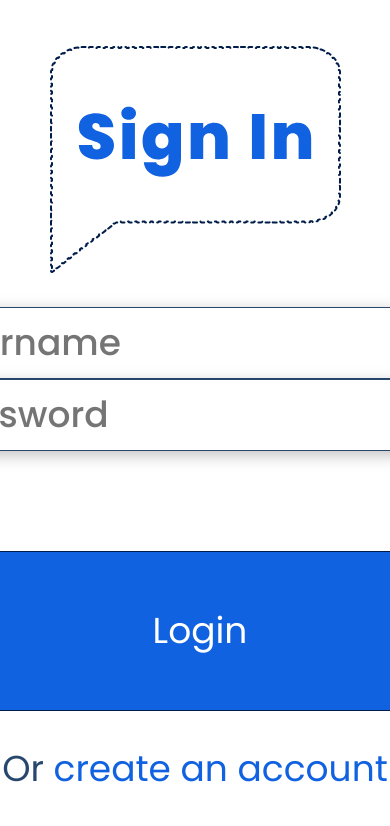
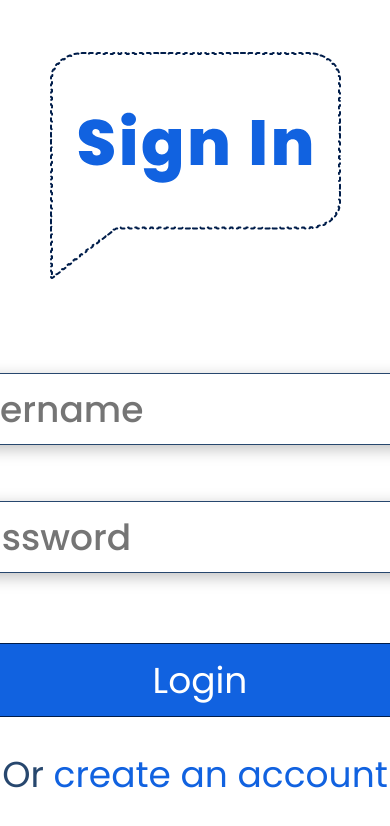
Before and after one commit to Kachielite/chat-app-frontend, a React (Create React App) app: page /sign-in in a window 390 px wide. Shown: the top 826 px of the page. Built offline with nearby package versions, Linux system fonts and the light colour scheme.

Commit message:
made sign in page responsive

```diff
--- a/src/common/css/component/button.css
+++ b/src/common/css/component/button.css
@@ -1,7 +1,6 @@
 button {
     font-family: 'Poppins Regular';
     height: 72px;
-    width: 610px;
     font-size: 36px;
     border-radius: 65px;
     padding: 11px 171px;
--- a/src/common/css/component/input.css
+++ b/src/common/css/component/input.css
@@ -14,10 +14,10 @@ input {
     outline: none;
 }
 
-
-/* @media only screen and (min-device-width: 320px) and (max-device-width: 480px) {
+@media only screen and (min-device-width: 320px) and (max-device-width: 480px) {
     input {
-        height: 72px;
+        height: 56px;
         width: 332px;
+        font-size: 20px;
     }
-} */
+}
--- a/src/common/css/pages/home.css
+++ b/src/common/css/pages/home.css
@@ -20,7 +20,7 @@
     flex-direction: column;
 }
 
-.logoContainer {
+.homeContainer.logoContainer {
     height: 283px;
     width: 314px;
 }
--- a/src/common/css/pages/signin.css
+++ b/src/common/css/pages/signin.css
@@ -11,14 +11,14 @@
 }
 
 .signInContainer {
-    height: 750px;
+    height: 100vh;
     width: 650px;
-    margin-top: 40px;
+    margin-top: 53px;
     flex-direction: column;
-    justify-content: space-between;
+    justify-content: space-around;
 }
 
-.logoContainer {
+.signInContainer .logoContainer {
     display: flex;
     justify-content: center;
     align-items: flex-start;
@@ -33,13 +33,18 @@
 }
 
 .signInContainer .form_input {
-    height: 225px;
-    width: 650px;
+    height: 200px;
+    width: 600px;
     display: flex;
     justify-content: space-between;
     align-items: center;
     flex-direction: column;
-    margin-bottom: 100px;
+    margin-bottom: 70px;
+}
+
+.signInContainer .button {
+    height: 74px;
+    width: 550px;
 }
 
 span {
@@ -49,3 +54,22 @@ span {
 a {
     text-decoration: none;
 }
+
+@media only screen and (min-device-width: 320px) and (max-device-width: 480px) {
+    .signInContainer {
+        height: 100vh;
+        width: 100vw;
+        margin-top: 3px;
+        justify-content: space-around;
+    }
+    .signInContainer .form_input {
+        height: 162px;
+        width: 332px;
+        margin-top: 10px;
+        margin-bottom: 100px;
+    }
+    .signInContainer .button {
+        height: 70px;
+        width: 332px;
+    }
+}
--- a/src/pages/SignIn.js
+++ b/src/pages/SignIn.js
@@ -16,8 +16,11 @@ const SignIn = () => {
             <Input type="text" name="username" placeholder="Username" />
             <Input type="password" name="password" placeholder="Password" />
           </div>
-          <Button title="Login" type="primary" width="650px" />
-          <p style={{marginTop: '30px'}}>
+          <div className="button">
+            <Button title="Login" type="primary" width="6000px" />
+          </div>
+
+          <p style={{ marginTop: "30px" }}>
             Or{" "}
             <Link to="/sign-up">
               <span>create an account</span>
```
